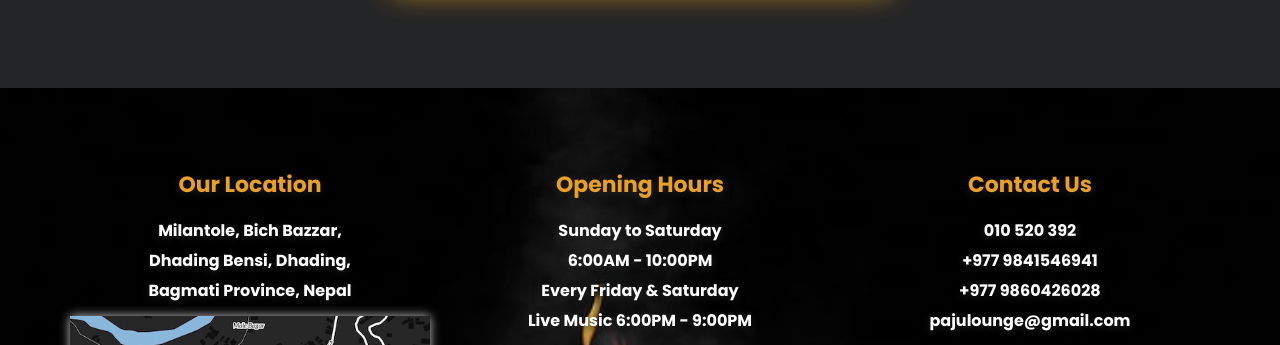
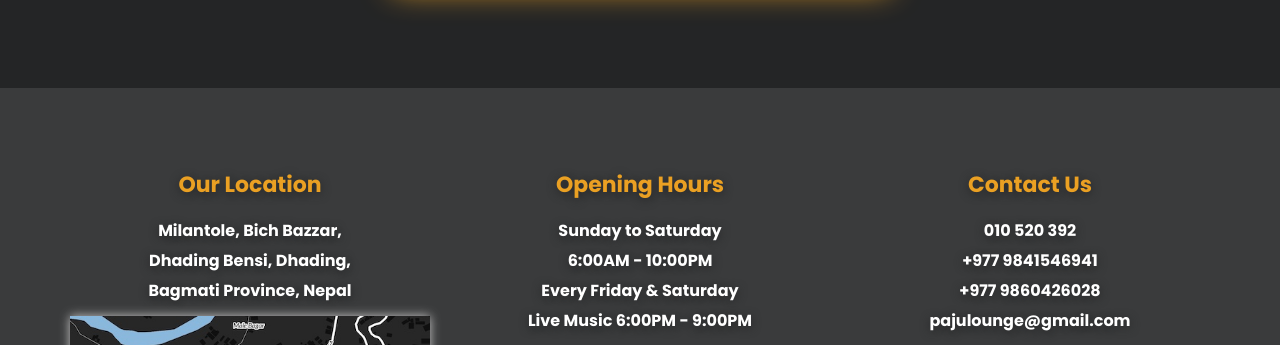
Before and after one commit to roshanxshrestha/paju-2023, a plain HTML site: page index.html in a window 1280 px wide. Shown: the part 3569-3914 px from the top of the page. Drawn offline with Linux system fonts and the light colour scheme.

Commit message:
footer image

```diff
--- a/style.css
+++ b/style.css
@@ -701,8 +701,8 @@ section {
 /* -------------footer//////// ---------*/
 .footer {
     padding: 80px 0;
-    background-color: var(--dark);
-    background-image: url('./images/footerbgblacck.jpeg');
+    background-color: var(--dark-light);
+    /* background-image: url('./images/footerbgblacck.jpeg'); */
     background-size: cover;
     background-attachment: fixed;
     background-position: center;
```
